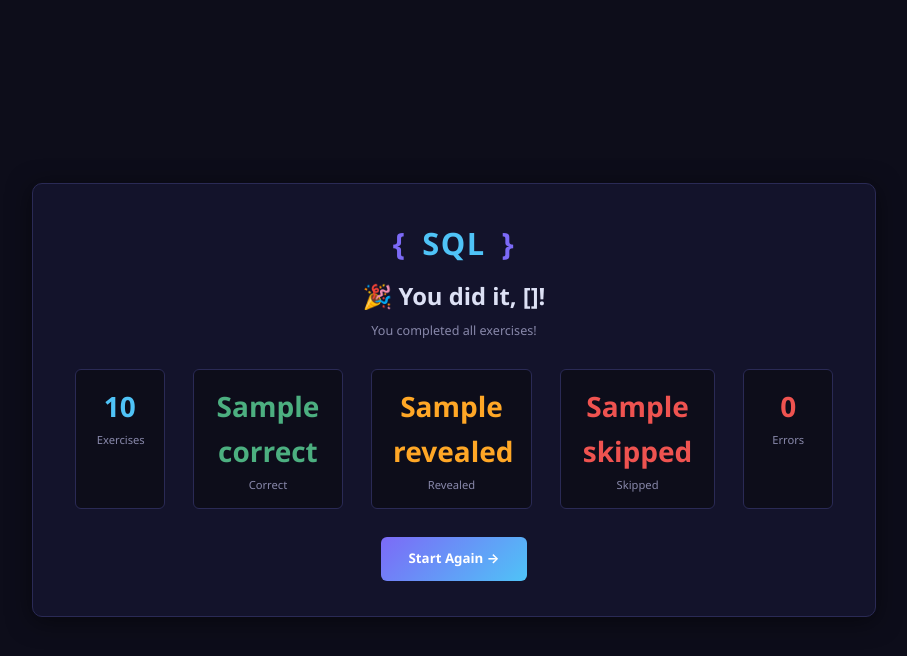
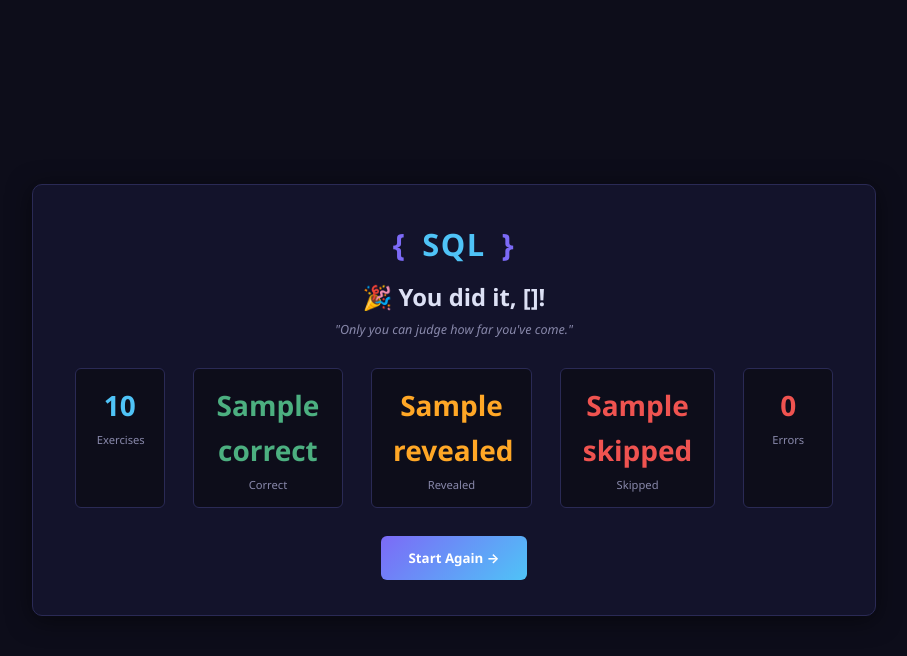
Before and after one commit to burgano/SQL-query-practice, a Flask app: template templates/complete.html in a window 1280 px wide. Shown: the top 656 px of the page, without its empty margins (186-1093 px from the left). Run offline with Flask 3, Linux system fonts and the light colour scheme; the template is opened without the code that fills it: most values are stand-ins (such as "Sample title", 1, 10 or a date in 2020).

Commit message:
Add comment

```diff
--- a/static/script.js
+++ b/static/script.js
@@ -183,6 +183,7 @@ async function nextExercise(skipped = false) {
 
 // ── Skip ──────────────────────────────────────────────
 function skipExercise() {
+  incrementCounter('.score-skipped');
   nextExercise(true);
 }
 
--- a/static/style.css
+++ b/static/style.css
@@ -299,6 +299,21 @@ h1 {
 }
 
 /* Complete stats */
+.complete-quote {
+  font-style: italic;
+  color: var(--text-dim);
+  font-size: 0.9rem;
+  max-width: 380px;
+  margin: 0.25rem auto 0;
+  line-height: 1.5;
+}
+.complete-quote-author {
+  font-size: 0.78rem;
+  color: var(--accent2);
+  margin-top: 0.2rem;
+  margin-bottom: 1rem;
+}
+
 .complete-stats {
   display: flex;
   justify-content: center;
@@ -373,6 +388,7 @@ h1 {
 .score-correct  { color: var(--success); border-color: var(--success); }
 .score-revealed { color: var(--warning); border-color: var(--warning); }
 .score-errors   { color: var(--error);   border-color: var(--error); }
+.score-skipped  { color: var(--text-dim); border-color: var(--text-dim); }
 
 .dialect-badge {
   font-size: 0.72rem; font-weight: 700; letter-spacing: 0.05em;
--- a/templates/complete.html
+++ b/templates/complete.html
@@ -13,7 +13,7 @@
       <span class="logo-bracket">}</span>
     </div>
     <h1>🎉 You did it, {{ name }}!</h1>
-    <p class="subtitle">You completed all exercises!</p>
+    <p class="subtitle complete-quote">"Only you can judge how far you've come."</p>
 
     <div class="complete-stats">
       <div class="stat-block">
--- a/templates/trainer.html
+++ b/templates/trainer.html
@@ -32,6 +32,7 @@
       <span class="score-item score-correct" title="Correct answers">✓ {{ score.correct }}</span>
       <span class="score-item score-revealed" title="Answers revealed">👁 {{ score.revealed }}</span>
       <span class="score-item score-errors" title="SQL errors">✗ {{ score.errors }}</span>
+      <span class="score-item score-skipped" title="Skipped">⇥ {{ score.skipped }}</span>
       <a href="/" class="btn-small">← Restart</a>
       <button class="btn-small btn-shutdown" onclick="shutdownServer()">■ Stop server</button>
     </div>
```
